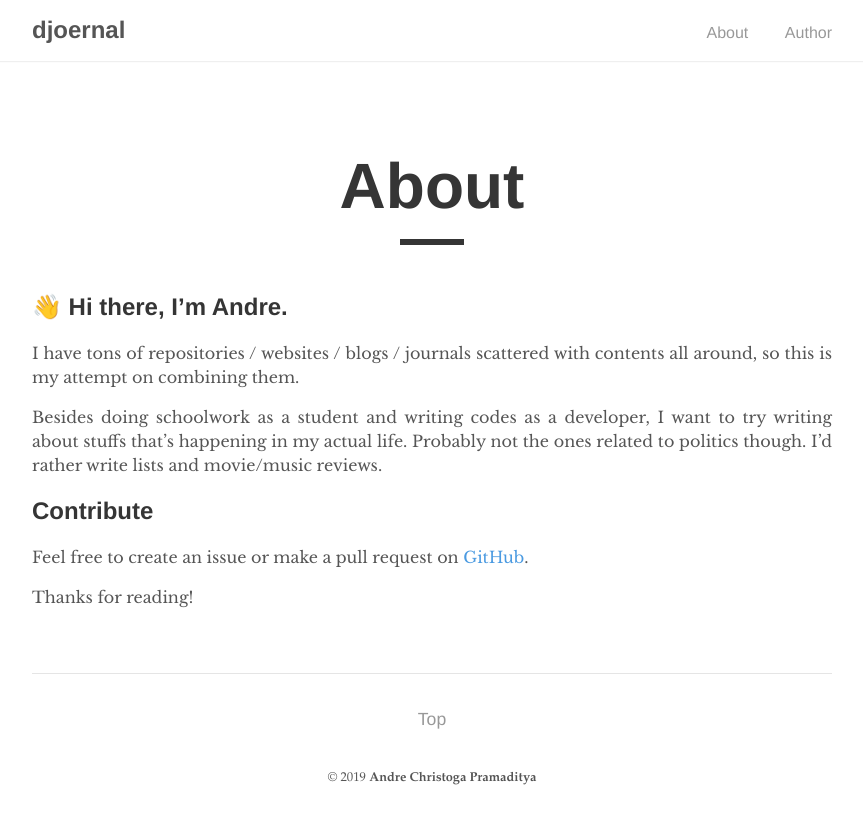
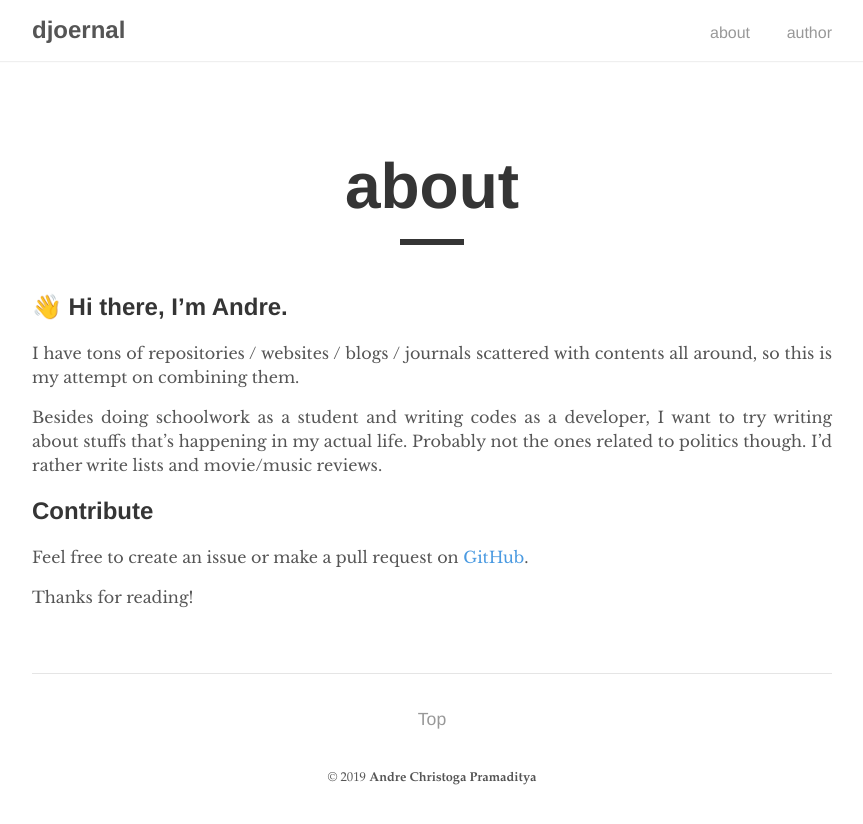
Before and after one commit to drepram/djoernal, a Jekyll site: the page built from _pages/about.md, in a window 1280 px wide. Shown: the top 824 px of the page, without its empty margins (208-1071 px from the left). Built offline with Jekyll 4.4.1, drawn with Linux system fonts in a browser that asks for light colours.

Commit message:
minor changes regarding content

```diff
--- a/_includes/navigation.html
+++ b/_includes/navigation.html
@@ -4,8 +4,8 @@
       <h2 class="nav-title">{{ site.title }}</h2>
     </a>
     <ul>
-      <li><a href="{{ '/about' | prepend: site.baseurl }}">About</a></li>
-      <li><a href="{{ site.author.url }}/">Author</a></li>
+      <li><a href="{{ '/about' | prepend: site.baseurl }}">about</a></li>
+      <li><a href="{{ site.author.url }}/">author</a></li>
     </ul>
   </div>
 </nav>
--- a/_layouts/post.html
+++ b/_layouts/post.html
@@ -11,7 +11,8 @@ layout: default
   <div class="post-line"></div>
 
   {% if page.image %}
-  <img src="{{ page.image.src }}" alt="{{ page.image.alt }}">
+    <img src="{{ page.image.src }}" alt="{{ page.image.alt }}">
+    <br>
   {% endif %}
 
   {{ content }}
--- a/_pages/about.md
+++ b/_pages/about.md
@@ -1,6 +1,6 @@
 ---
 layout: post
-title: "About"
+title: "about"
 permalink: /about/
 ---
 
--- a/index.html
+++ b/index.html
@@ -1,4 +1,3 @@
 ---
 layout: home
-title: Home
 ---
```
